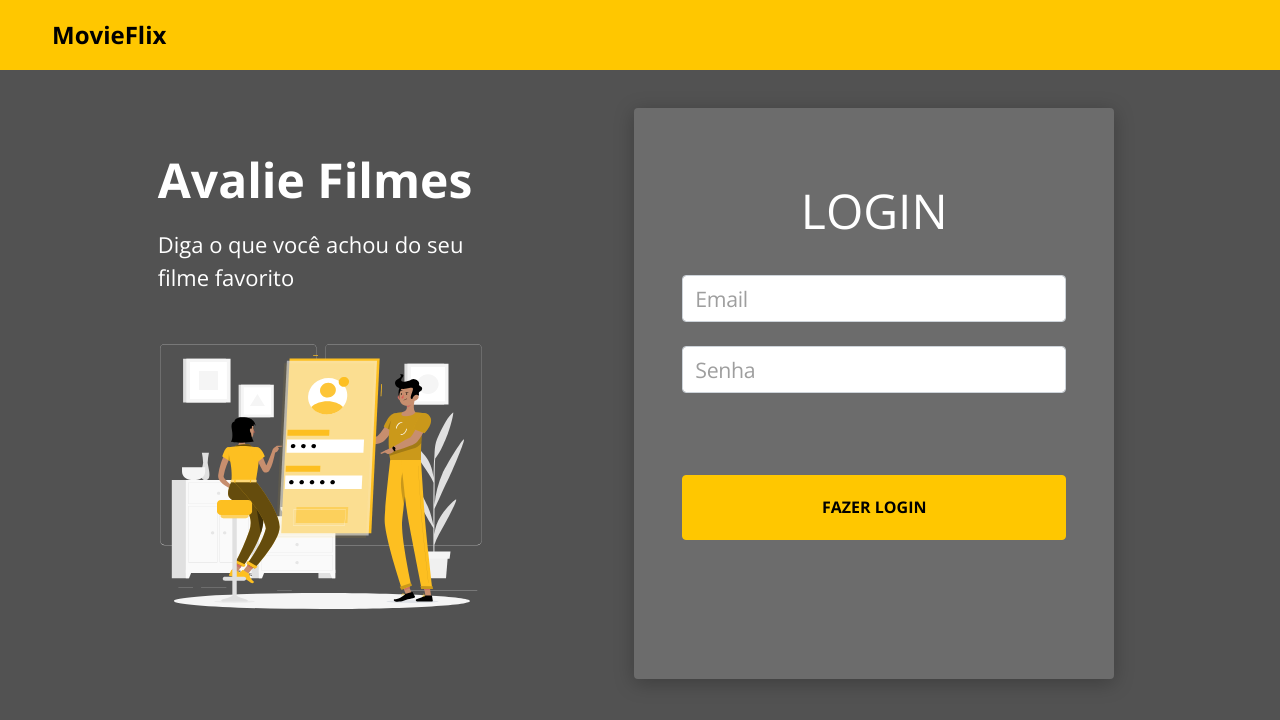
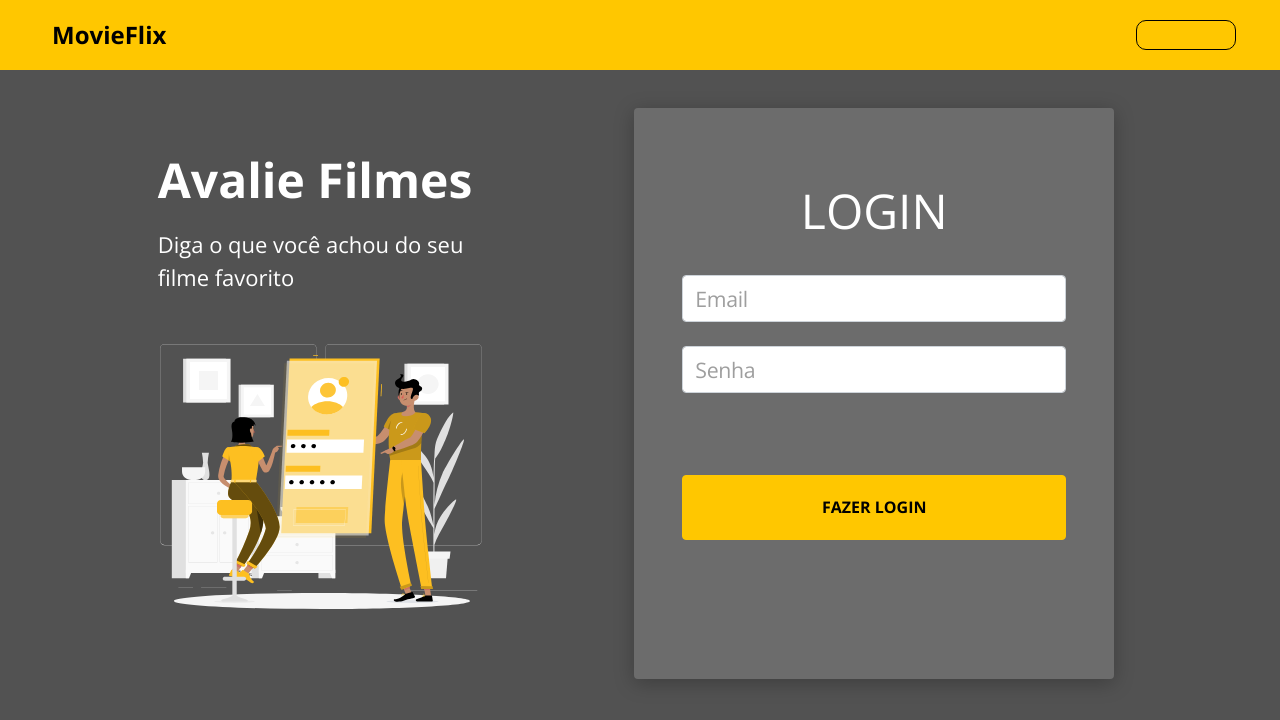
Before and after one commit to romuloabbiati/movieflix-challenge, a React (Create React App) app in the folder frontweb/: page / in a window 1280 px wide. Shown: the top 720 px of the page. Built offline with nearby package versions, Linux system fonts and the light colour scheme; no server answers; the HTML template or start-up script is replaced by a standard one.

Commit message:
Logout styling

```diff
--- a/frontweb/src/components/Navbar/index.tsx
+++ b/frontweb/src/components/Navbar/index.tsx
@@ -41,7 +41,7 @@ const Navbar = () => {
                     <h4>MovieFlix</h4>
                 </Link>
 
-                <div>
+                <div className='nav-logout'>
                     {authData.authenticated ? (
                         <a href="#SAIR" onClick={handleLogoutClick}>
                             SAIR
--- a/frontweb/src/components/Navbar/styles.css
+++ b/frontweb/src/components/Navbar/styles.css
@@ -7,3 +7,35 @@
     height: 70px;
     padding-left: 40px;
 }
+
+.nav-logout {
+    border: 1px solid #000;
+    border-radius: 10px;
+    color: #000;
+    height: 30px;
+    width: 100px;
+    font-weight: bold;
+    font-size: 14px;
+    display: flex;
+    justify-content: center;
+    align-items: center;
+    margin-right: 14px;
+}
+
+@media (min-width: 576px) {
+    .nav-logout {
+        margin-right: 16px;
+    }
+}
+
+@media (min-width: 768px) {
+    .nav-logout {
+        margin-right: 18px;
+    }
+}
+
+@media (min-width: 1200px) {
+    .nav-logout {
+        margin-right: 32px;
+    }
+}
```
